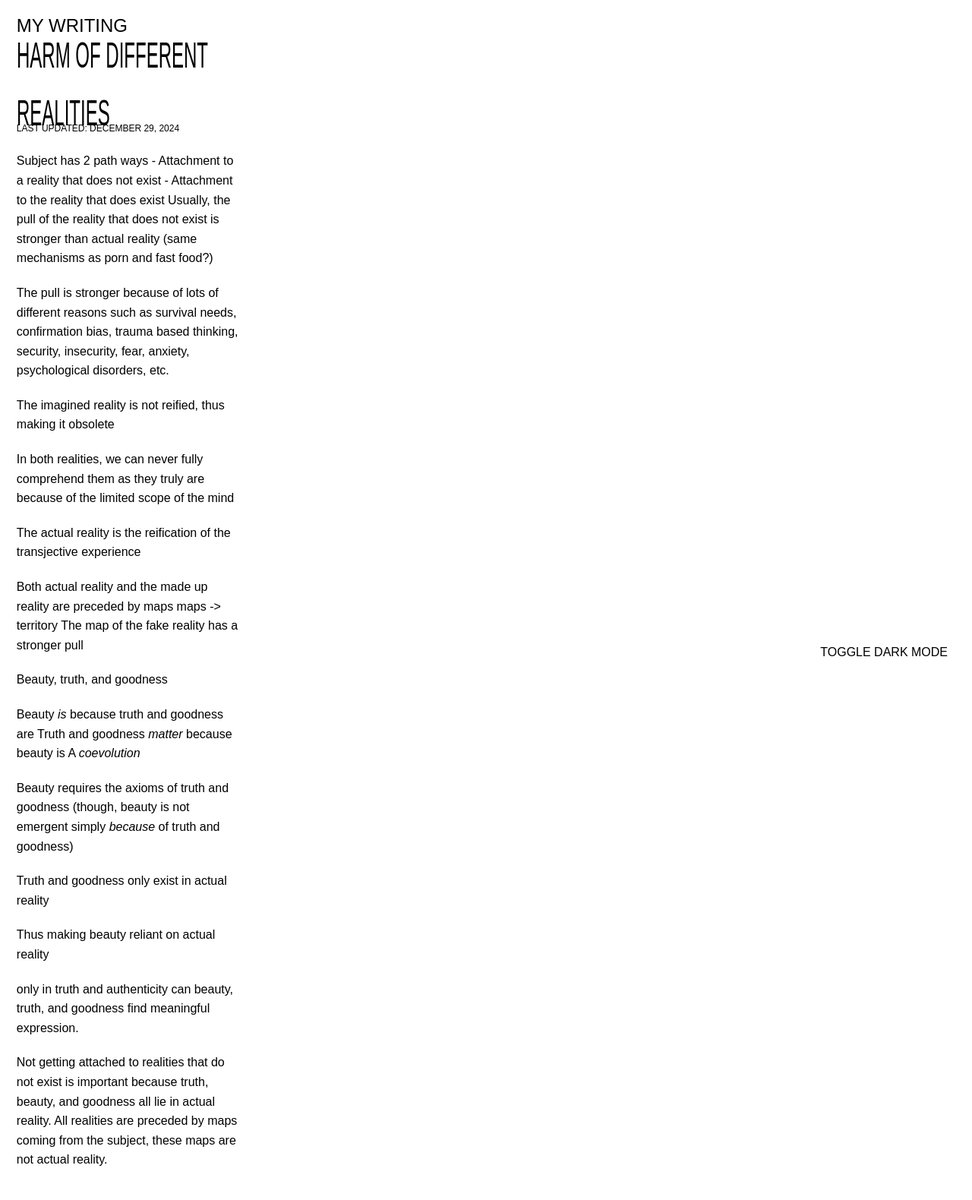
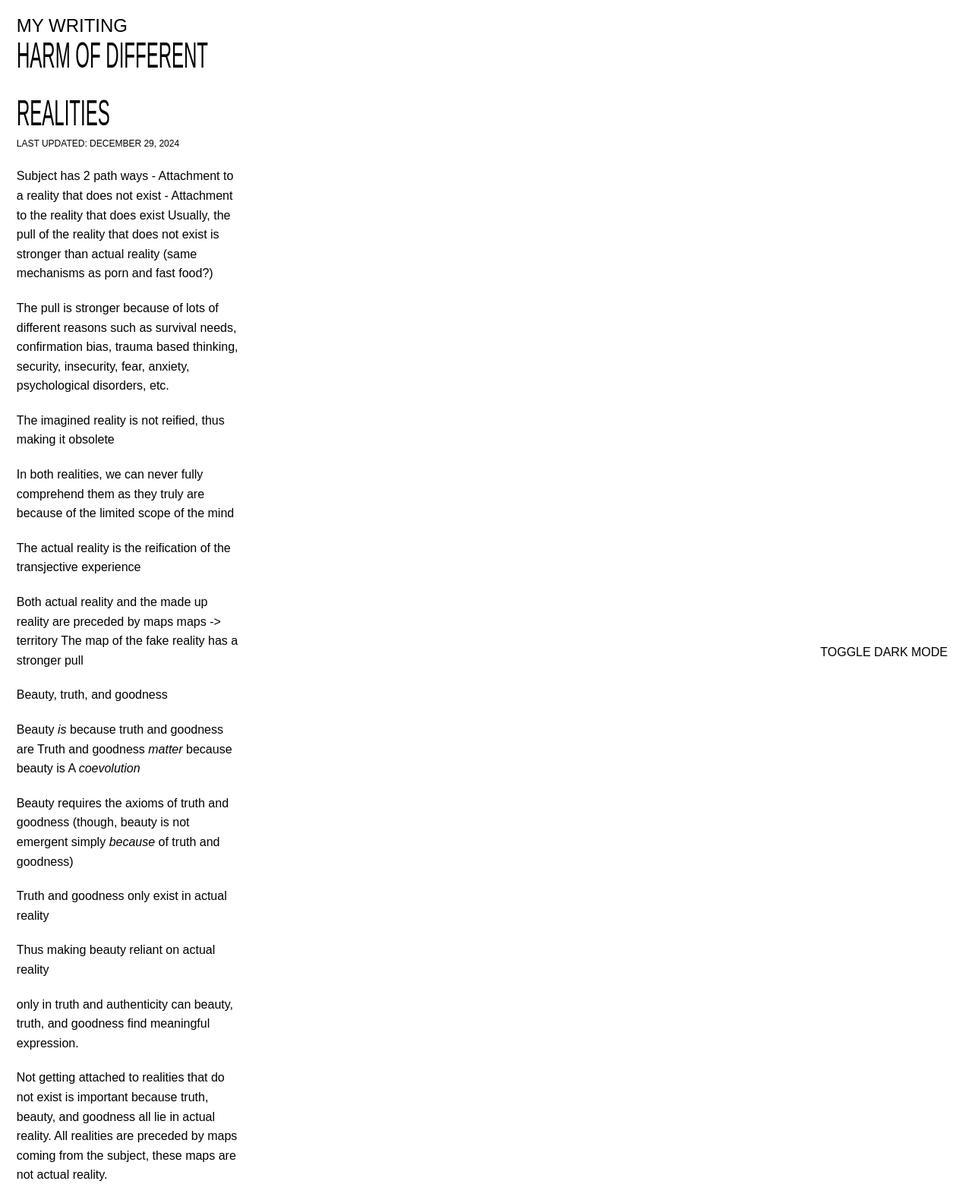
Before and after one commit to pxsswordprotected/personalsite, a Jekyll site: the page built from docs/_posts/2024-12-29-Harm.md, in a window 1280 px wide. Shown: the whole page at 76% size. Built offline with Jekyll 4.4.1, drawn with Linux system fonts in a browser that asks for light colours.

Commit message:
changed mobile view

```diff
--- a/docs/_layouts/home.html
+++ b/docs/_layouts/home.html
@@ -13,6 +13,7 @@
       text-transform: uppercase;
       color: #000;
       transition: background 0.3s ease, color 0.3s ease;
+      max-width: 320px;
     }
 
     .home-div {
--- a/docs/_layouts/post.html
+++ b/docs/_layouts/post.html
@@ -23,6 +23,10 @@
 
         header {
             margin-bottom: 0px;
+        }
+
+        .post-date{
+            margin-top:30px;
         }
 
         .home-link {
```
